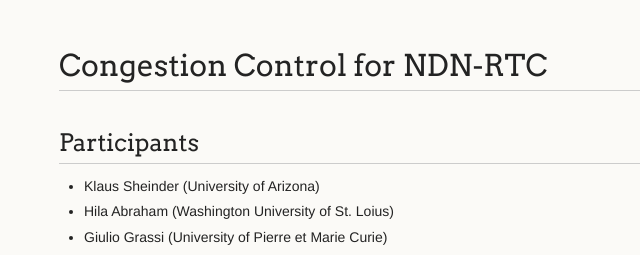
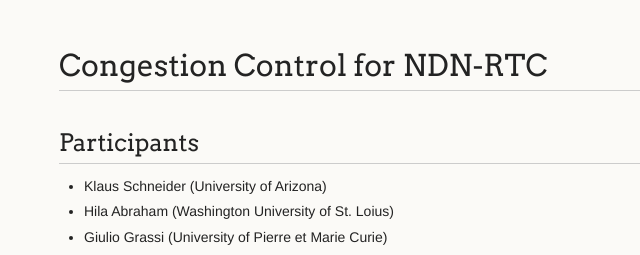
Before and after one commit to 2nd-ndn-hackathon/ndn-rtc-congestion-control, a plain HTML site: page index.html in a window 1280 px wide. Shown: the top 255 px of the page, 251-891 px from the left. Drawn offline with Linux system fonts and the light colour scheme.

Commit message:
Update index.html

```diff
--- a/index.html
+++ b/index.html
@@ -37,7 +37,7 @@
 <a id="participants" class="anchor" href="#participants" aria-hidden="true"><span aria-hidden="true" class="octicon octicon-link"></span></a>Participants</h2>
 
 <ul>
-<li>Klaus Sheinder (University of Arizona)</li>
+<li>Klaus Schneider (University of Arizona)</li>
 <li>Hila Abraham (Washington University of St. Loius)</li>
 <li>Giulio Grassi (University of Pierre et Marie Curie)</li>
 <li>Chngyu Fan (Colorado State University)</li>
```
